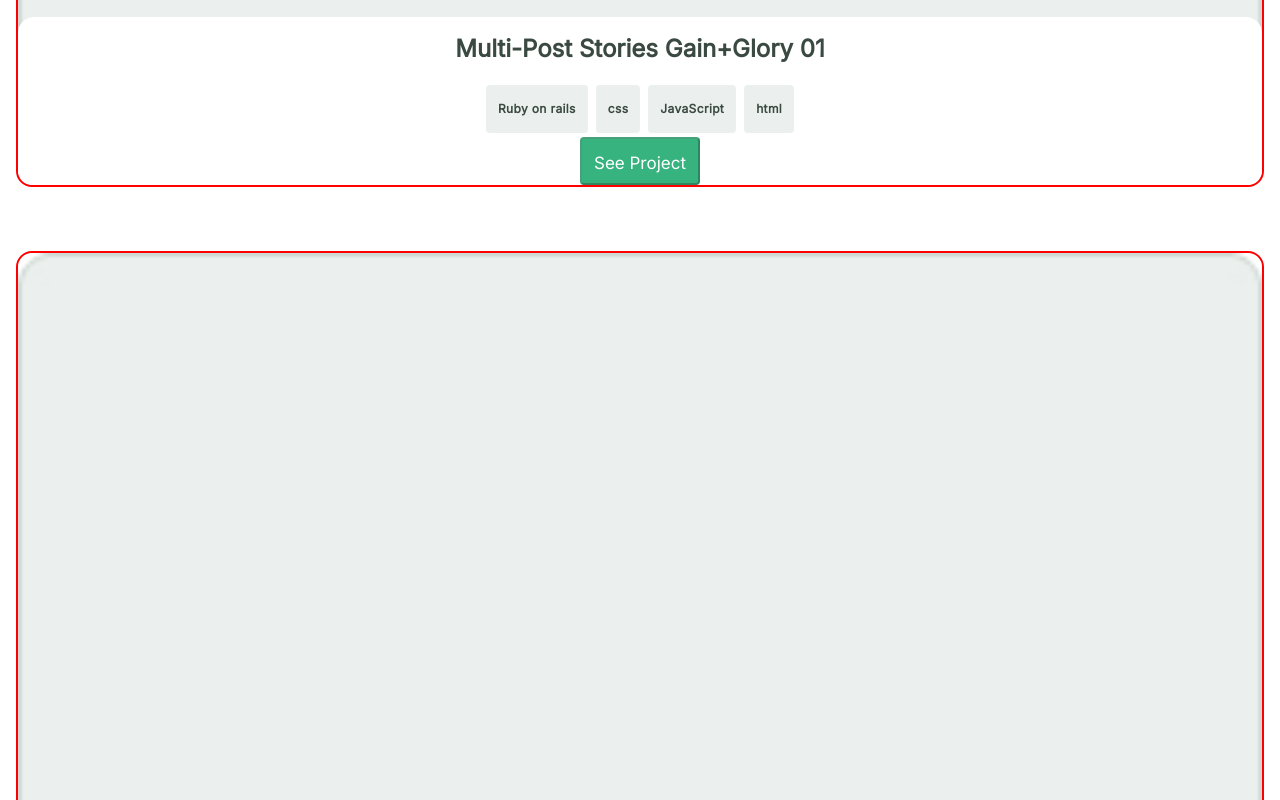
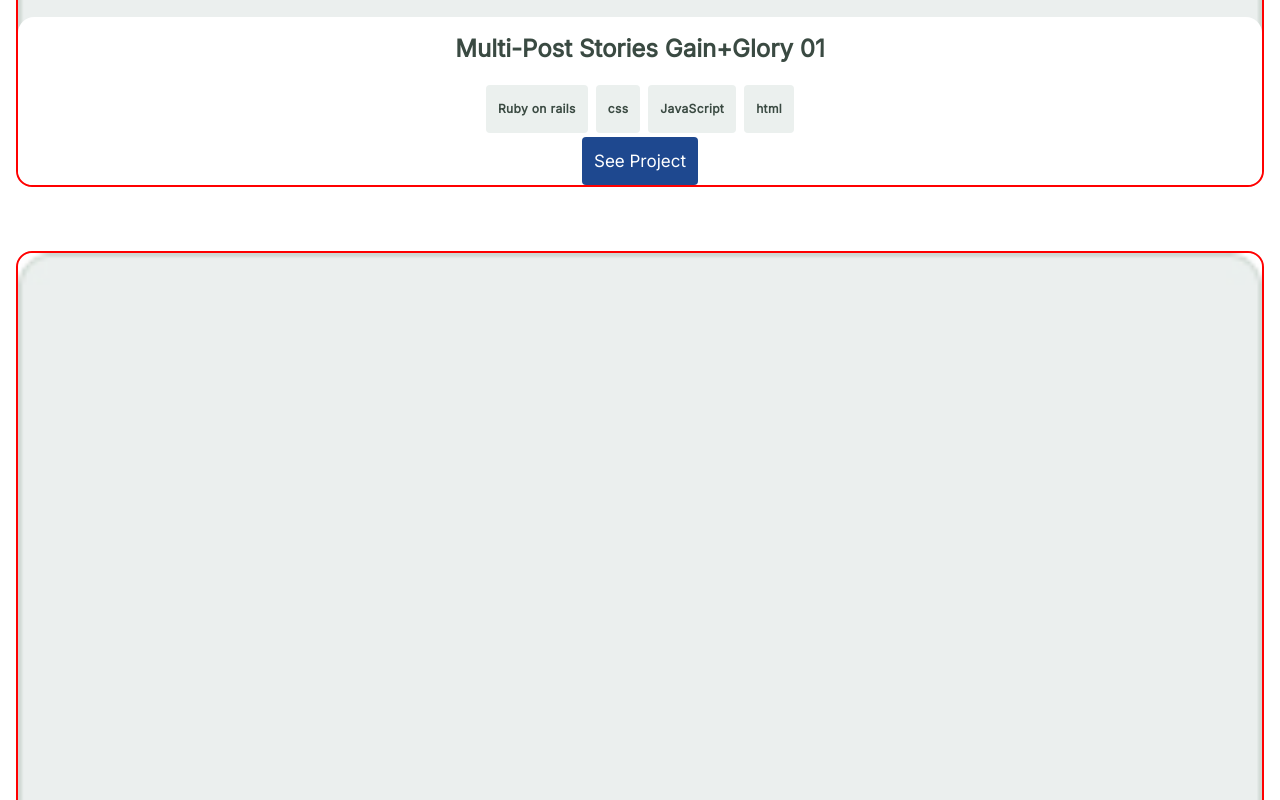
Before and after one commit to carlosmuerto/Portfolio, a website: page index.html in a window 1280 px wide. Shown: the part 2400-3200 px from the top of the page. Drawn offline with Linux system fonts and the light colour scheme.

Commit message:
Remove Default Bottom style and Add hover active

```diff
--- a/css/style.css
+++ b/css/style.css
@@ -1,6 +1,18 @@
 /* Base text Color */
 * {
   color: #172b4d;
+}
+
+button,
+input[type="submit"],
+input[type="reset"] {
+  background: none;
+  color: inherit;
+  border: none;
+  padding: 0;
+  font: inherit;
+  cursor: pointer;
+  outline: inherit;
 }
 
 body {
@@ -235,7 +247,7 @@ section#works .card-body li {
 
 section#works .card-body button {
   height: 48px;
-  background: #36b37f;
+  background: #1e488f;
   border-radius: 4px;
   padding: 12px;
   align-items: center;
@@ -250,3 +262,12 @@ section#works .card-body button {
   line-height: 24px;
   color: #fff;
 }
+
+section#works .card-body button:hover {
+  background: #1e488f;
+  box-shadow: 0 8px 16px rgba(30, 72, 143, 0.24);
+}
+
+section#works .card-body button:active {
+  background: #0a2759;
+}
```
